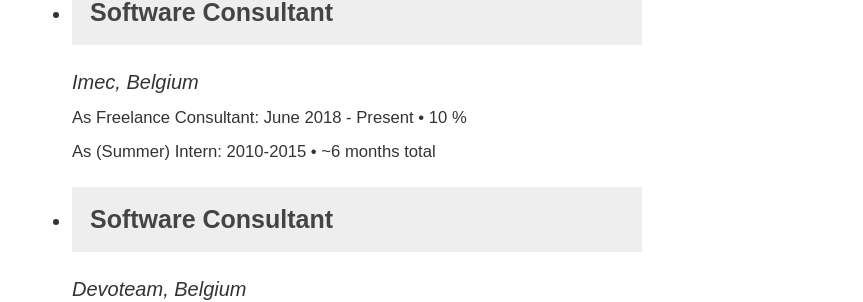
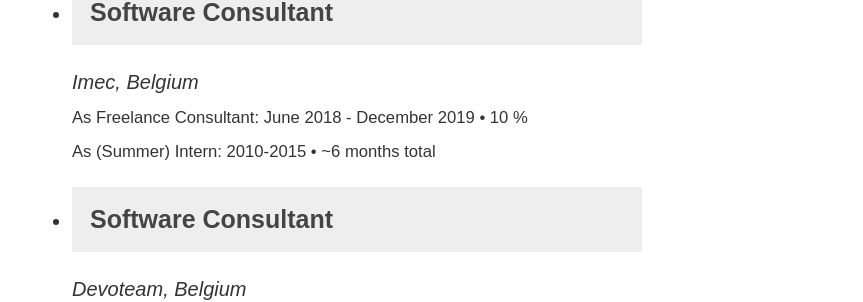
Before and after one commit to rubenpieters/rubenpieters.github.io, a Jekyll site: the page built from resume.html, in a window 1280 px wide. Shown: the part 369-671 px from the top of the page, without its empty margins (208-1071 px from the left). Built offline with Jekyll 4.4.1, drawn with Linux system fonts in a browser that asks for light colours.

Commit message:
update resume

```diff
--- a/resume.html
+++ b/resume.html
@@ -18,7 +18,7 @@ layout: default
 	  <div class="content"><p>Extending/maintaining software for controlling a variety of lab measurement equipment and utilities for measurement data post-processing. This software is used by a group of researchers at IMEC, an international R&D business in the field of nanoelectronics, to aid in their experimental research on design of electronic circuits.</p></div>
 	</p>
 	<p style="margin-top: -20px"><i>Imec, Belgium</i></p>
-	<p style="margin-top: -20px"><small>As Freelance Consultant: June 2018 - Present • 10 %</small></p>
+	<p style="margin-top: -20px"><small>As Freelance Consultant: June 2018 - December 2019 • 10 %</small></p>
 	<p style="margin-top: -20px"><small>As (Summer) Intern: 2010-2015 • ~6 months total</small></p>
   </li>
   <li>
```
